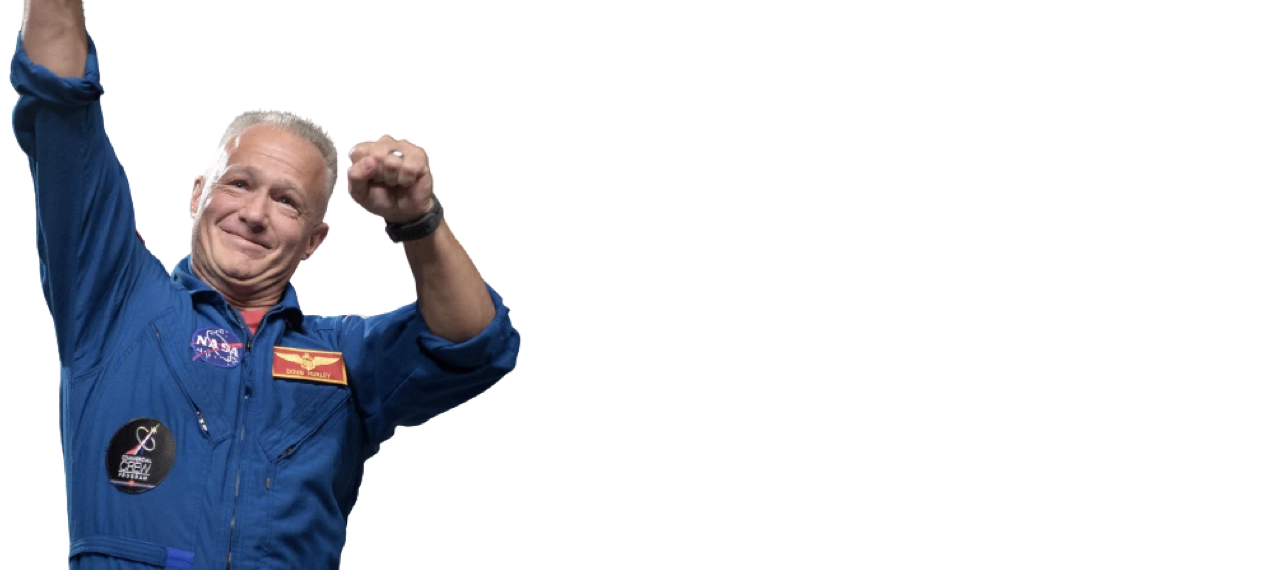
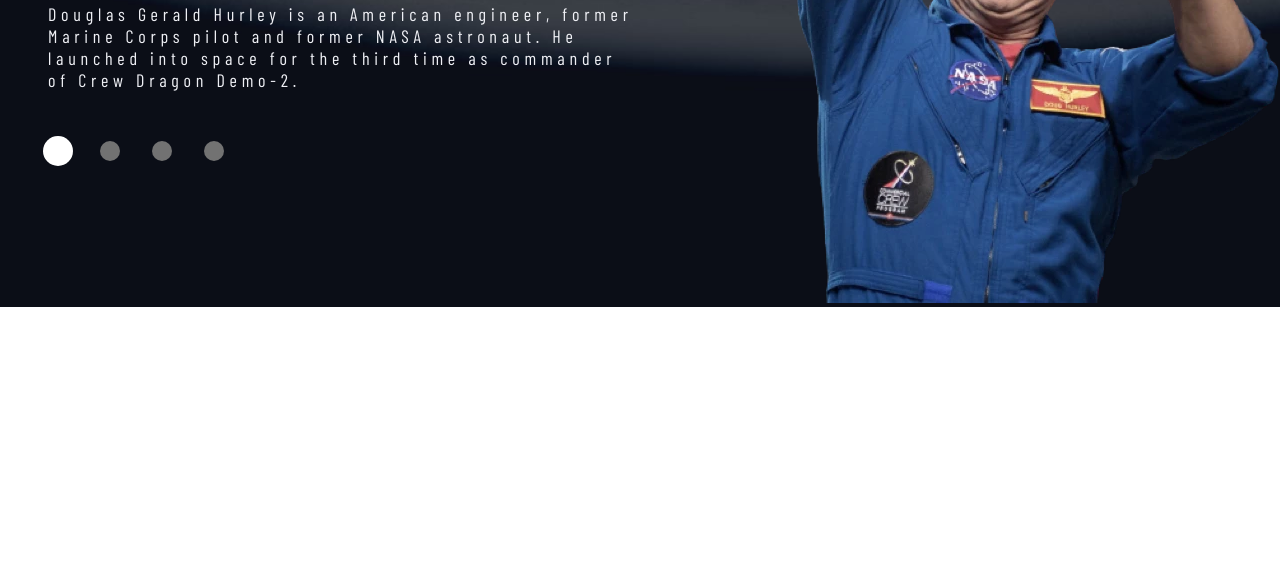
Before and after one commit to CodeLamp168/Space-Program-Tourism-Site, a plain HTML site: page crew-commander.html in a window 1280 px wide. Shown: the part 493-1075 px from the top of the page. After the commit the page ends 800 px from the top, so only its background shows below. Drawn offline with nearby package versions, Linux system fonts and the light colour scheme; the site is published under a folder, as on GitHub Pages, so addresses that start at the root find nothing; a web font is replaced by a local one.

Commit message:
Fixed css links

```diff
--- a/crew-commander.html
+++ b/crew-commander.html
@@ -3,7 +3,7 @@
 <head>
   <meta charset="UTF-8">
   <meta name="viewport" content="width=device-width, initial-scale=1.0">
-  <link rel="stylesheet" href="/style.css">
+  <link rel="stylesheet" href="style.css">
   <link rel="icon" type="image/png" sizes="32x32" href="./assets/favicon-32x32.png">
 
   <title>Frontend Mentor | Space tourism website</title>
```
Also changed, not shown: destination-moon.html (+1 -1 lines), index.html (+1 -1 lines), technology-vehicle.html (+1 -1 lines).
